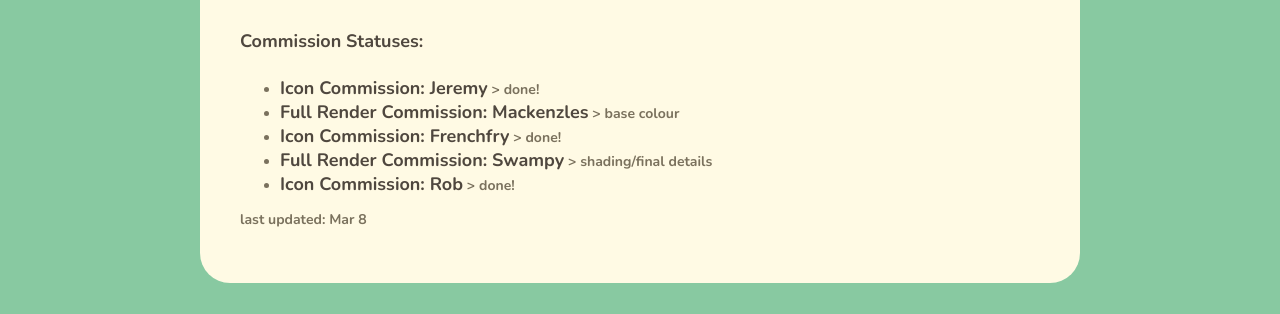
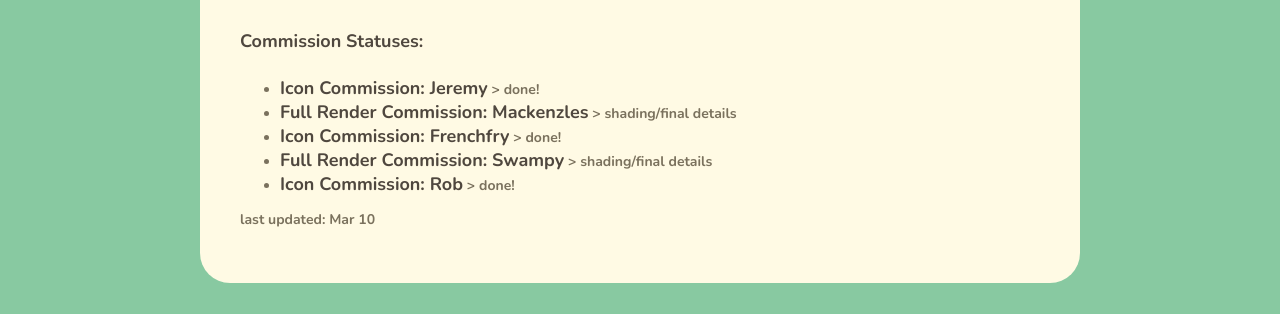
Before and after one commit to antheakwong/antheakwong.github.io, a Jekyll site: the page built from commissions/index.md, in a window 1280 px wide and 900 px high, scrolled down 2078 px. Shown: the part 537-851 px from the top of the window. Built offline with Jekyll 4.4.1, drawn with Linux system fonts in a browser that asks for light colours; nearby versions of some CDN libraries.

Commit message:
updated status

```diff
--- a/commissions/index.md
+++ b/commissions/index.md
@@ -53,9 +53,9 @@ Won’t draw: NSFW, mecha, offensive/shock content
 # **Commission Statuses:**
 
 - **Icon Commission: Jeremy** > done!
-- **Full Render Commission: Mackenzles** > base colour
+- **Full Render Commission: Mackenzles** > shading/final details
 - **Icon Commission: Frenchfry** > done!
 - **Full Render Commission: Swampy** > shading/final details
 - **Icon Commission: Rob** > done!
 
-last updated: Mar 8
+last updated: Mar 10
```
